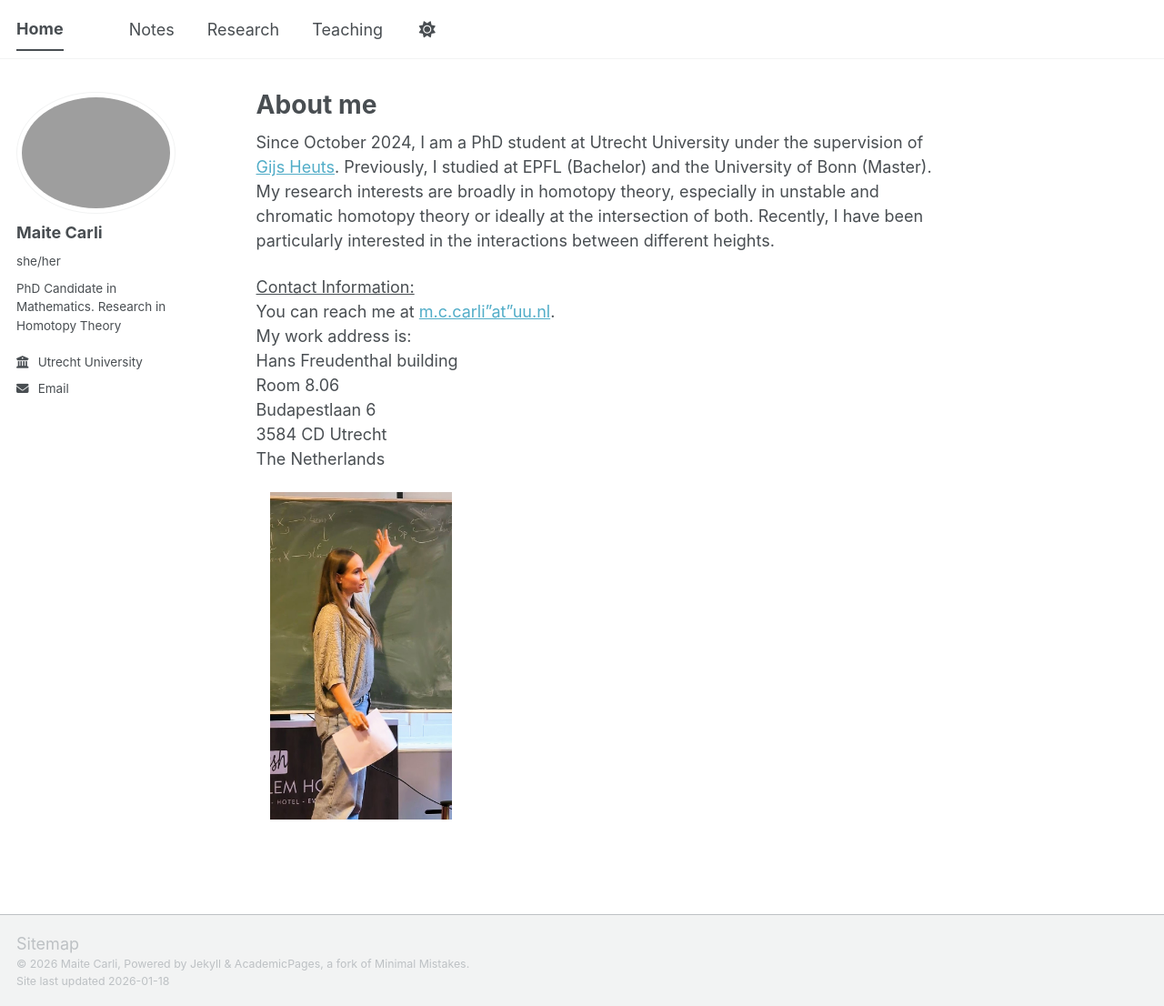
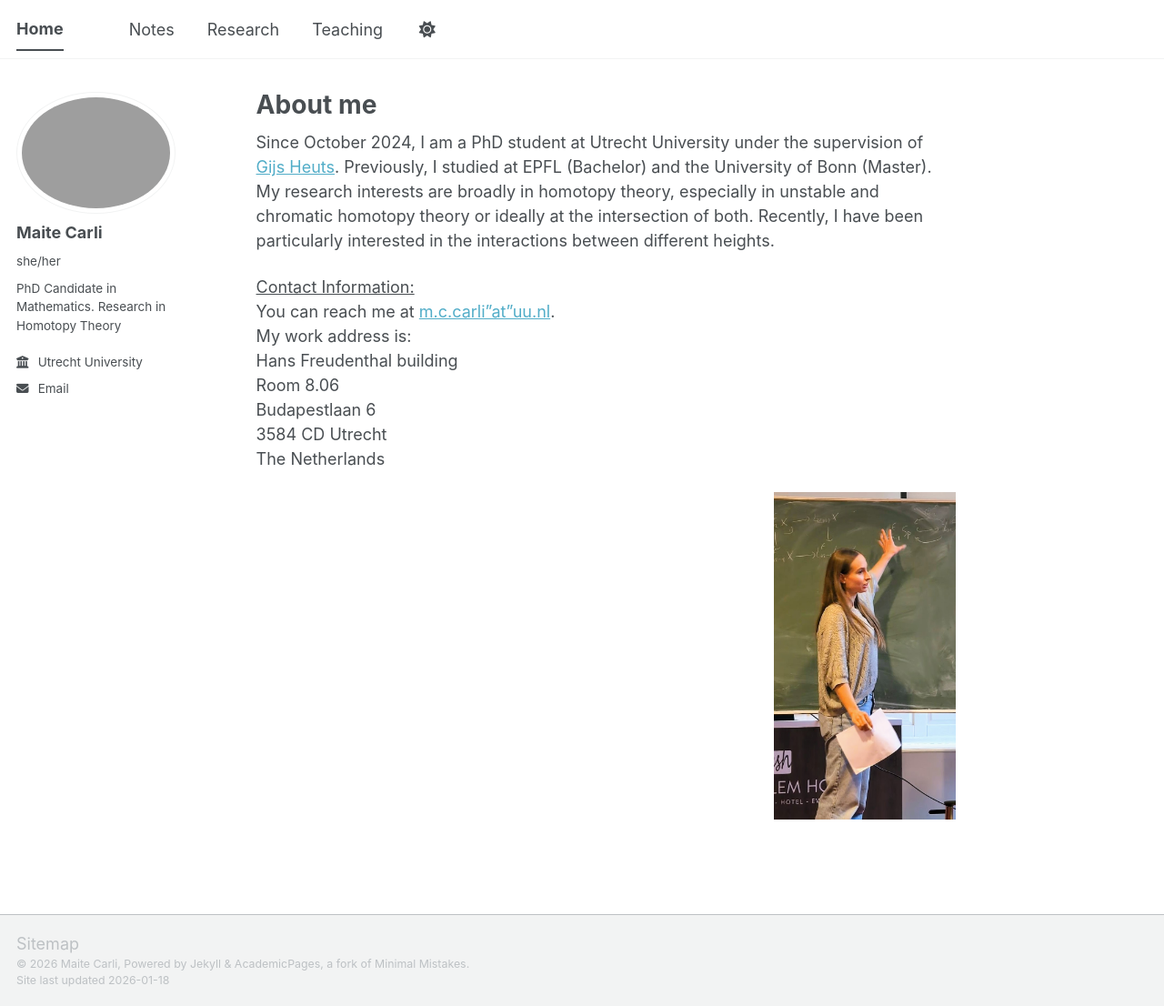
Before and after one commit to Maite-Carli/Maite-Carli.github.io, a Jekyll site: the page built from _pages/about.md, in a window 1280 px wide and 1106 px high. Shown: the whole window at 91% size. Built offline with Jekyll 4.4.1, drawn with Linux system fonts in a browser that asks for light colours; a script bundle is joined from its source files by our own code; library files that are not in the unit come from our copies.

Commit message:
Update about.md

```diff
--- a/_pages/about.md
+++ b/_pages/about.md
@@ -20,4 +20,4 @@
 3584 CD Utrecht
 The Netherlands
 
-<img src="../images/IMG_7860.JPG" alt="My Picture" width="200" style="float:none; margin-left: 15px;">
+<img src="../images/IMG_7860.JPG" alt="My Picture" width="200" style="float:right; margin-left: 40px;">
```
